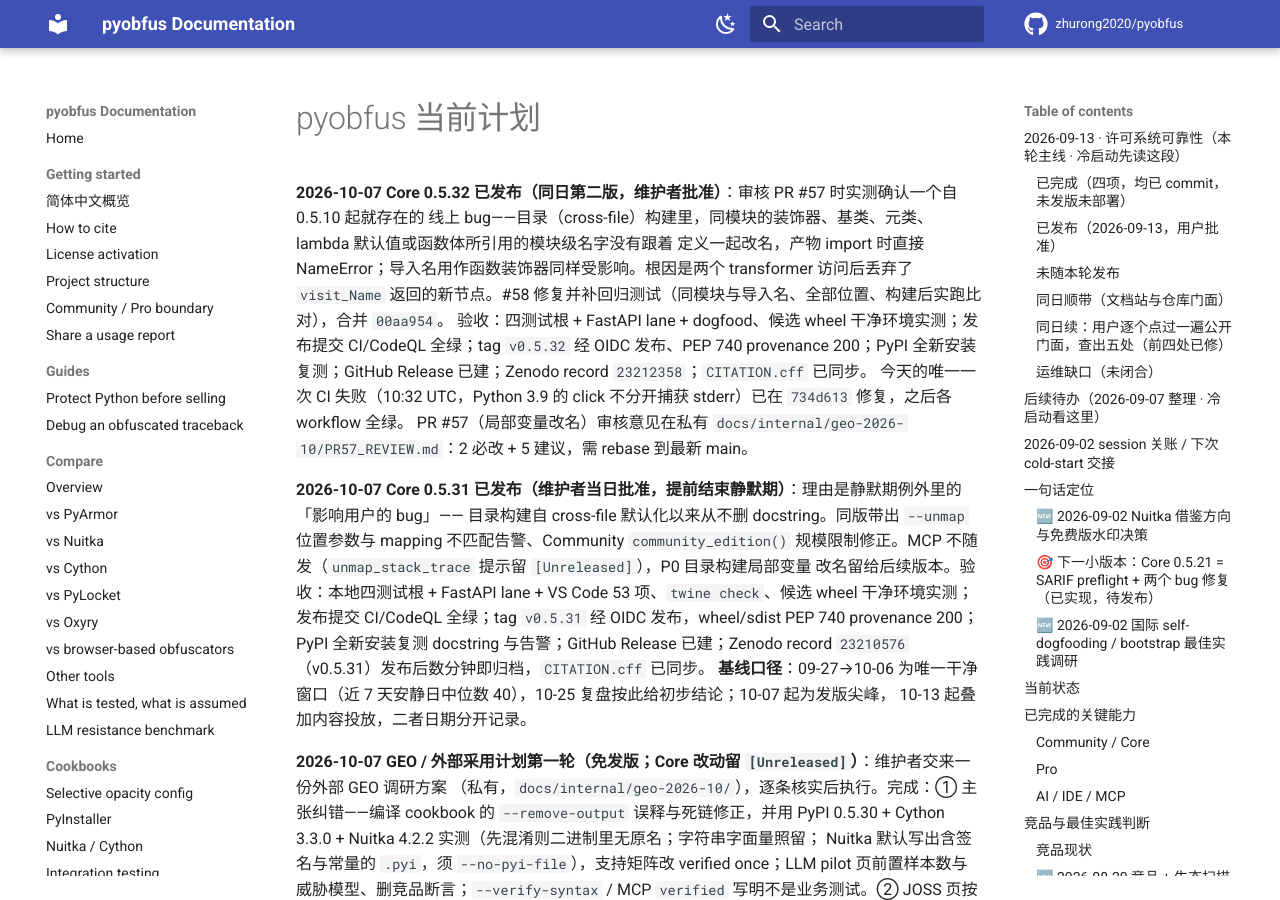
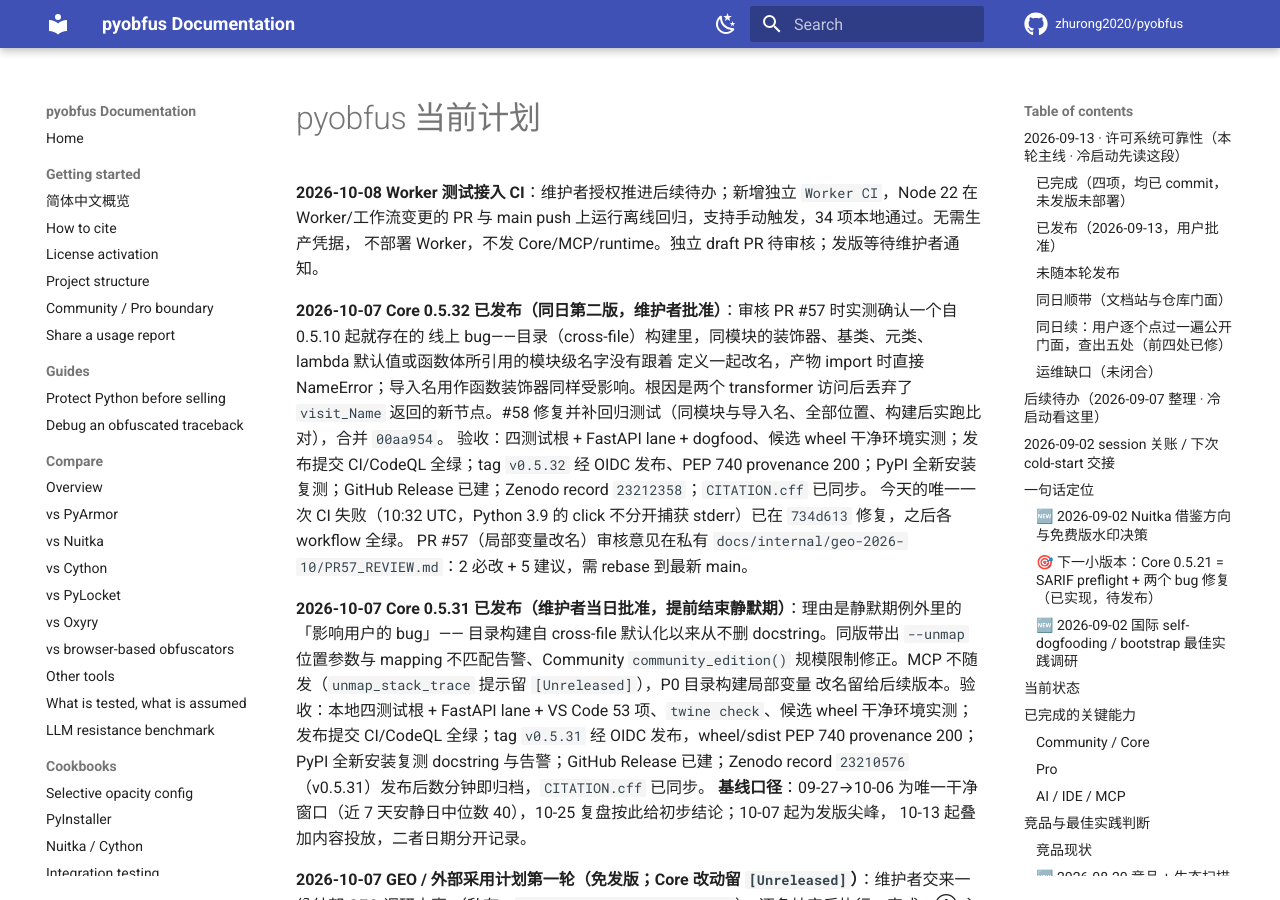
Before and after one commit to zhurong2020/pyobfus, an MkDocs documentation site: the page built from docs/CURRENT_PLAN_ZH.md, in a window 1280 px wide and 900 px high. Built offline with MkDocs 1.6.1 and Material for MkDocs 9.7.7, drawn with Linux system fonts in a browser that asks for light colours; comment, search, counter and statistics services are not loaded.

Commit message:
ci: run offline Worker regression tests on relevant changes

```diff
--- a/docs/CURRENT_PLAN_ZH.md
+++ b/docs/CURRENT_PLAN_ZH.md
@@ -1,4 +1,8 @@
 # pyobfus 当前计划
+
+**2026-10-08 Worker 测试接入 CI**：维护者授权推进后续待办；新增独立 `Worker CI`，Node 22 在
+Worker/工作流变更的 PR 与 main push 上运行离线回归，支持手动触发，34 项本地通过。无需生产凭据，
+不部署 Worker，不发 Core/MCP/runtime。独立 draft PR 待审核；发版等待维护者通知。
 
 **2026-10-07 Core 0.5.32 已发布（同日第二版，维护者批准）**：审核 PR #57 时实测确认一个自 0.5.10 起就存在的
 线上 bug——目录（cross-file）构建里，同模块的装饰器、基类、元类、lambda 默认值或函数体所引用的模块级名字没有跟着
```
Also changed, not shown: cloudflare-worker/README.md (+14 -0 lines), docs/TODO.md (+0 -2 lines), 1 other file.
